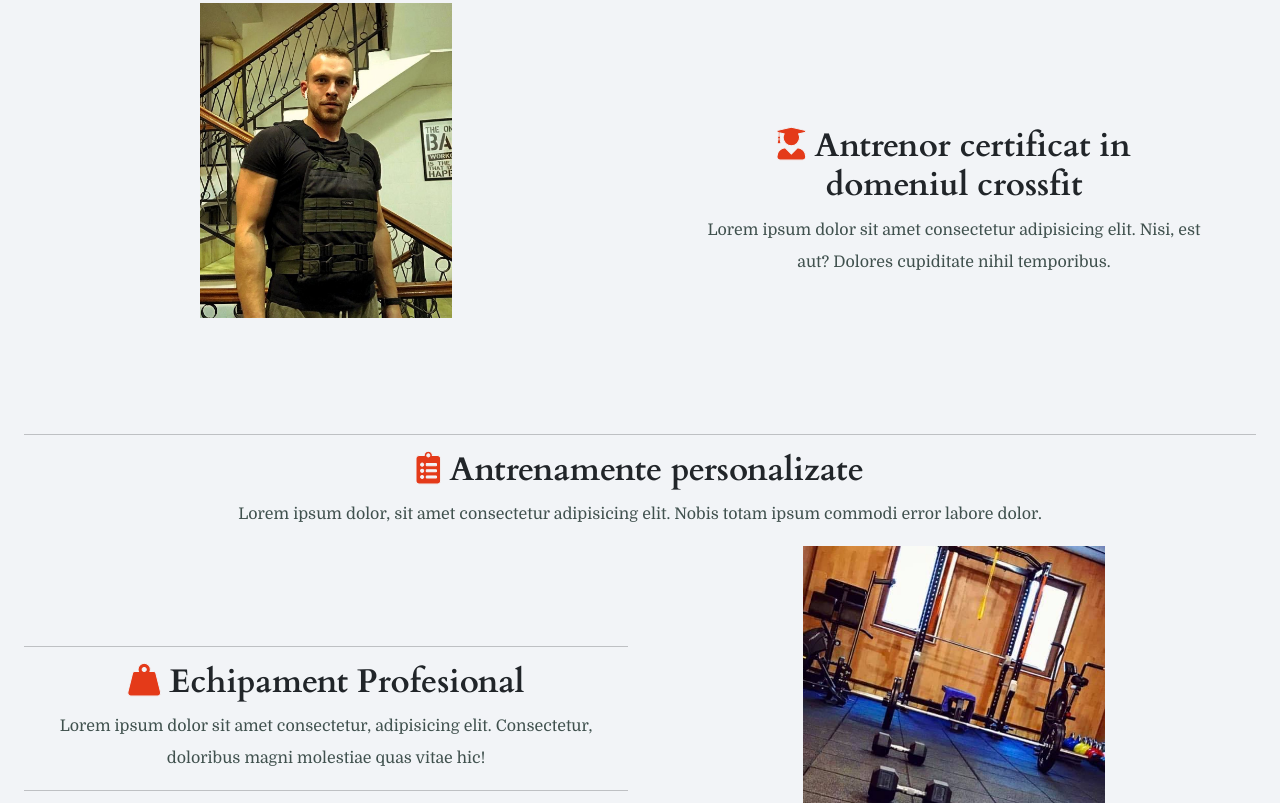
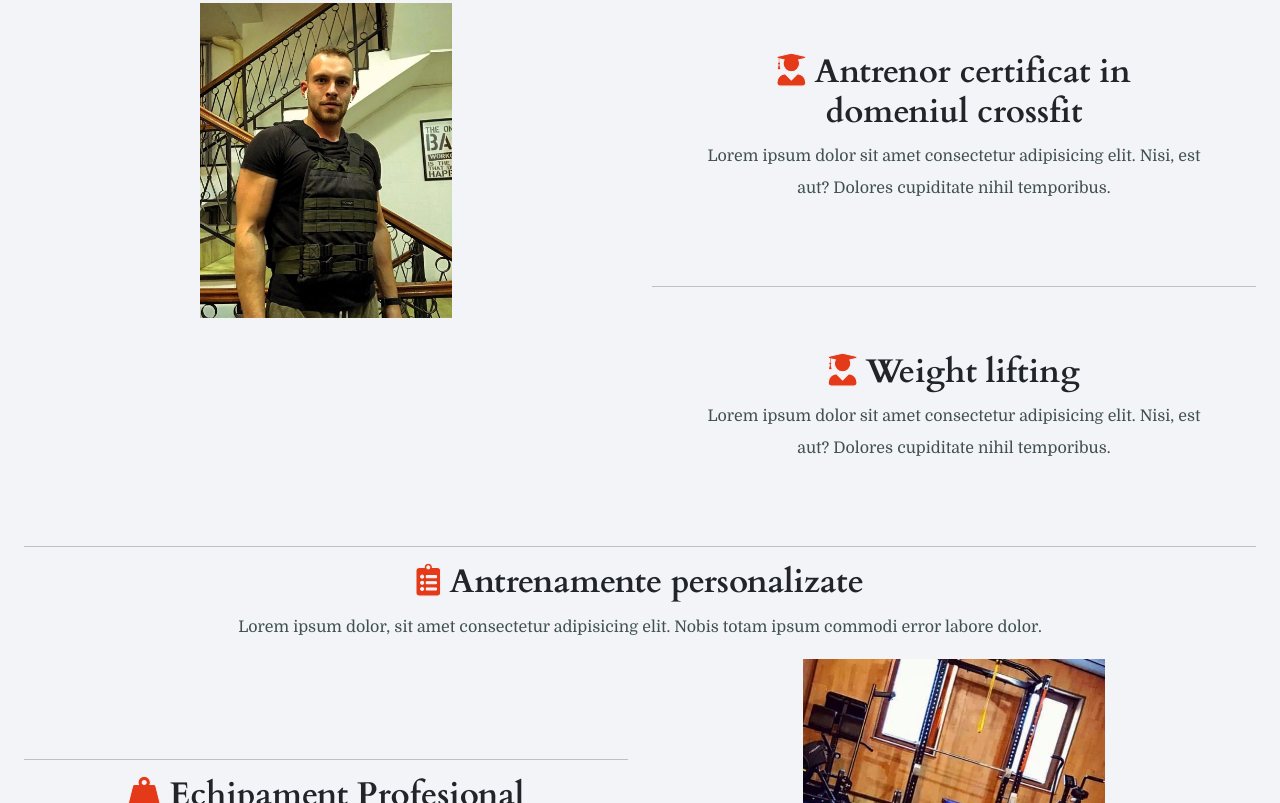
Before and after one commit to thegterror/ebacrossing, a plain HTML site: page index.html in a window 1280 px wide. Shown: the part 1272-2075 px from the top of the page. Drawn offline with nearby package versions, Linux system fonts and the light colour scheme.

Commit message:
Update index.html

```diff
--- a/index.html
+++ b/index.html
@@ -161,6 +161,17 @@
 							Lorem ipsum dolor sit amet consectetur adipisicing elit. Nisi, est
 							aut? Dolores cupiditate nihil temporibus.
 
+					</div>
+
+					  <hr>
+					<div class="antrenor-crossfit-1" >
+						<h3 class="crossfit-trainer-heading">
+							<i class="fas fa-user-graduate fac"></i> Weight lifting
+						</h3>
+						<p class="crossfit-trainer-pargraph">
+							Lorem ipsum dolor sit amet consectetur adipisicing elit. Nisi, est
+							aut? Dolores cupiditate nihil temporibus.
+						</p>
 					</div>
 				  </div>
 				</div>
```
